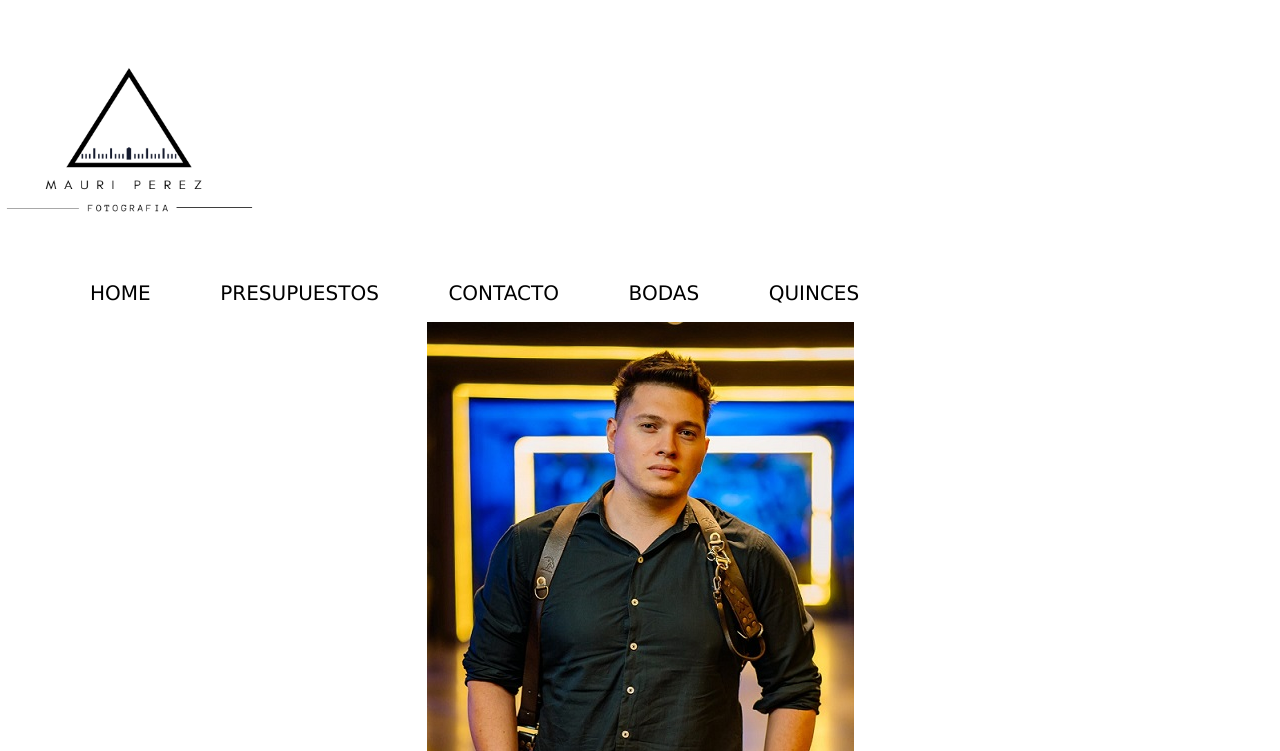
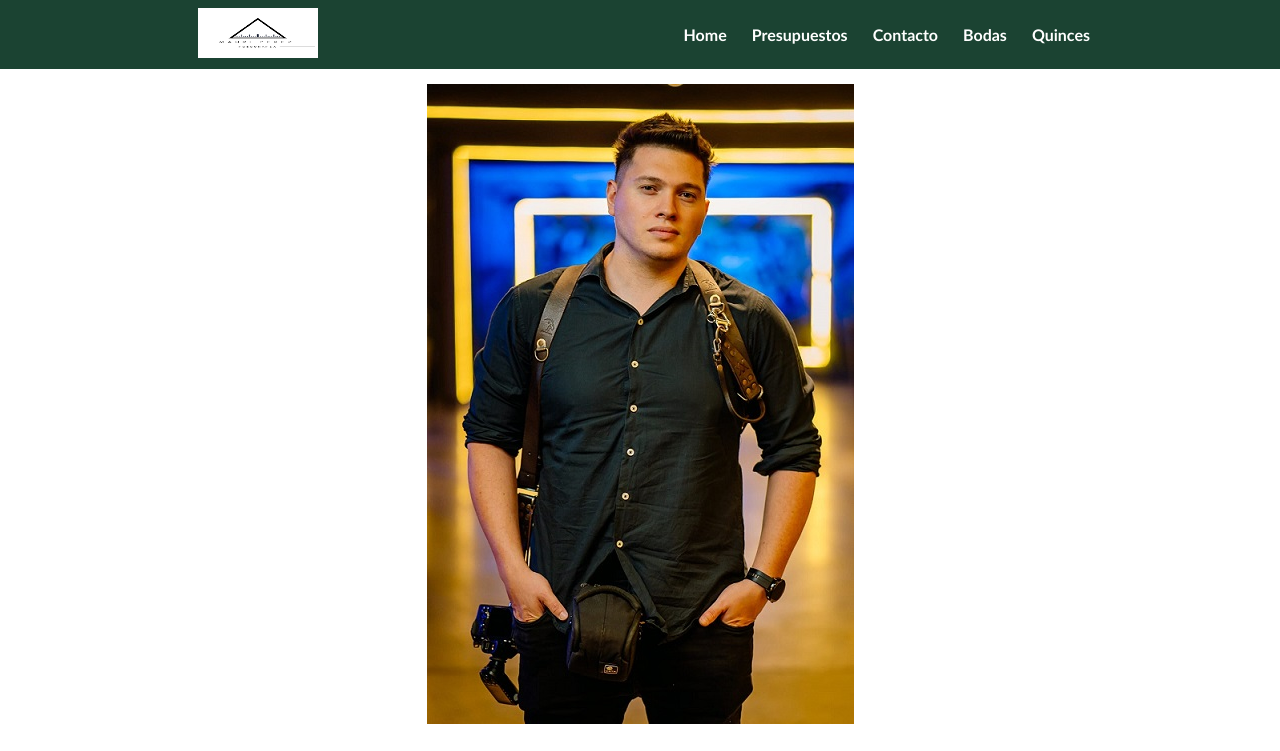
Before and after one commit to AldiScazzola/MauriPerezFotografia-coder, a website: page pages/contacto.html in a window 1280 px wide. Shown: the top 751 px of the page. Drawn offline with Linux system fonts and the light colour scheme.

Commit message:
se modifica barra de navegacion

```diff
--- a/pages/contacto.html
+++ b/pages/contacto.html
@@ -13,21 +13,21 @@
     <title> Mauri Perez Fotografia Contacto-Bodas-Quinces-Sesiones</title>
 </head>
 
-<body class="fondo">
+<body>
     <header>
+
         <div class="imglogo">
+          <a href="#"></a>
+          <img class="logo" src="../img/logotipo web  (3) (1).png" alt="logo mauri">
 
-            <img class="logo" src="../img/logotipo web  (3) (1).png" alt="Logo">
-        </div>
 
-        <div class="ul">
-            <nav class="ul">
+            <nav >
                 <ul>
-                    <li class="navbar"><a class="enlace" href="../index.html">Home</a></li>
-                    <li class="navbar"><a class="enlace" href="./presupuestos.html">Presupuestos</a></li>
-                    <li class="navbar"><a class="enlace" href="#">Contacto</a></li>
-                    <li class="navbar"><a class="enlace" href="./Bodas.html">Bodas</a></li>
-                    <li class="navbar"><a class="enlace" href="./Quinces.html">Quinces</a></li>
+                    <li ><a  href="../index.html">Home</a></li>
+                    <li ><a  href="./presupuestos.html">Presupuestos</a></li>
+                    <li ><a  href="#">Contacto</a></li>
+                    <li ><a  href="./Bodas.html">Bodas</a></li>
+                    <li ><a  href="./Quinces.html">Quinces</a></li>
                 </ul>
             </nav>
         </div>
--- a/style/scss/layout/_footer.scss
+++ b/style/scss/layout/_footer.scss
@@ -138,6 +138,12 @@ h3 {
     }
 }
 
+.div {
+    display: flex;
+    align-items: baseline;
+    justify-content: space-evenly
+}
+
 #logoinsta {
     width: 40px;
     height: 40px;
--- a/style/scss/layout/_header.scss
+++ b/style/scss/layout/_header.scss
@@ -1,78 +1,63 @@
-header{
-    background-color: white;
-}
-.fondoquinces {
-    background-image: linear-gradient(to top, #e8198b 0%, #c7eafd 100%);
+body {
+font-family: "calibri";
 }
 
+header {
+    background-color: #1b4332;
+    width: 100%;
+    clear: both;
+    content: "";
+    display: table;
+}
+
+
+
 .imglogo {
-    display: flex;
-    align-items: center;
+    width: 900px;
+    margin: 0 auto;
+
     @include mobile {
-        display: flex;
-        align-items: center;
-        justify-content: center
+        width: 900px;
+        margin: 0 auto;
     }
+
     @include tablet {
-        display: flex;
-        align-items: center;
+        width: 900px;
+        margin: 0 auto;
 
     }
 
     .logo {
-        width: 259px;
-        height: 242px;
-        padding-top: 20px;
-        padding-bottom: 10px;
-        align-items: center;
+        width: 120px;
+        height: 50px;
+        float: left;
+        padding: 8px;
+
 
         @include tablet {
 
-            display: flex;
-            width: 259px;
-            height: 242px;
-            padding-top: 20px;
-            padding-bottom: 10px;
-            align-items: center;
+            width: 120px;
         }
 
         @include mobile {
-            display: flex;
-            width: 259px;
-            height: 242px;
-            padding-top: 20px;
-            padding-bottom: 10px;
-            align-items: center;
+            width: 120px;
         }
 
 
     }
 }
-.ul{
-    display: flex;
-    flex-direction: row-reverse;
-    align-items: center;
+nav {
+    float: right;
+}
+nav ul li {
     list-style: none;
-    padding-left: 30px;
-    font-family: Verdana, Geneva, Tahoma, sans-serif;
-    font-size: 30px;
-    @include tablet {
-        display: flex;
-        flex-direction: row;
-        font-size: 15px;
-        justify-content: center;
-        list-style: none;
-        padding-left: 15px;
-        padding-right: 15px;
-        font-family: Verdana, Geneva, Tahoma, sans-serif;
-    }
-       @include mobile {
-        display: flex;
-            flex-direction: column;
-            justify-content: center;
-            list-style: none;
-            padding-left: 15px;
-            padding-right: 15px;
-            font-family: Verdana, Geneva, Tahoma, sans-serif;
-       }
+    margin-left: 25px;
+    padding: 25px 0;
+    float: left;
+    position: relative;
 }
+nav ul li a {
+    text-decoration: none;
+    color: white;
+    font-weight: bold;
+}
--- a/style/scss/layout/_nav.scss
+++ b/style/scss/layout/_nav.scss
@@ -9,6 +9,7 @@
 
 
     .navbar {
+        background-color: lightgray;
         display: inline;
         text-align: center;
         font-family: Spinnaker, Arial, Helvetica, sans-serif;
```
Also changed, not shown: index.html (+11 -8 lines), pages/Bodas.html (+17 -12 lines), pages/Quinces.html (+21 -15 lines), pages/presupuestos.html (+9 -9 lines), style/css/style.css, 1 other file.
